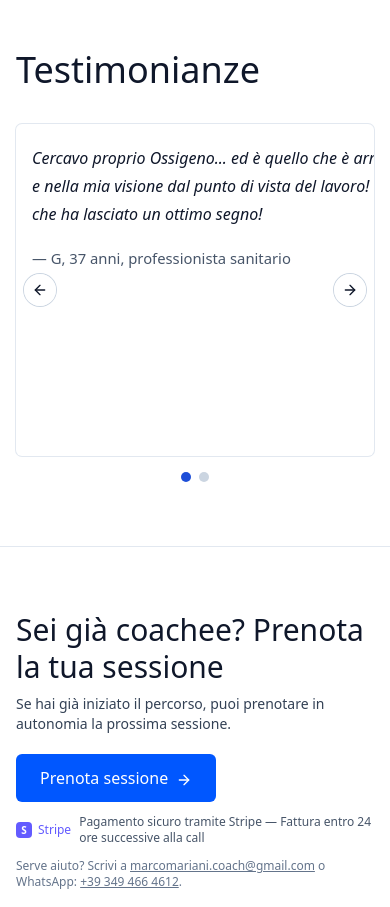
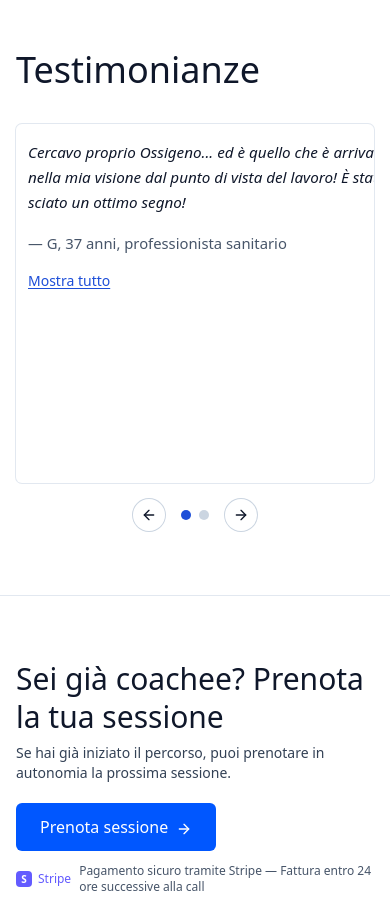
Before and after one commit to marcomarianicoach/secondo-respiro, a React (Vite) app: page / in a window 390 px wide. Shown: the part 3260-4167 px from the top of the page. Built offline with nearby package versions, Linux system fonts and the light colour scheme.

Commit message:
Update App.tsx

```diff
--- a/src/App.tsx
+++ b/src/App.tsx
@@ -120,7 +120,7 @@ export default function SecondoRespiroLanding() {
 
   return (
     <div id="top" className="min-h-screen bg-white text-slate-900">
-      <style dangerouslySetInnerHTML={{ __html: ".font-sans{font-family:'Manrope',ui-sans-serif,system-ui,-apple-system,'Segoe UI',Roboto,'Helvetica Neue',Arial,'Noto Sans','Liberation Sans',sans-serif;}" }} />
+      <style dangerouslySetInnerHTML={{ __html: ".font-sans{font-family:'Manrope',ui-sans-serif,system-ui,-apple-system,'Segoe UI',Roboto,'Helvetica Neue',Arial,'Noto Sans','Liberation Sans',sans-serif;} .clamped{display:-webkit-box;-webkit-box-orient:vertical;overflow:hidden}" }} />
       <SmoothHashScroll />
       <DevDiagnostics />
       <Header active={active} />
@@ -342,14 +342,35 @@ function Testimonials() {
     touchStartX.current = null; deltaX.current = 0;
   };
 
-  const TestimonialBlock = ({ t }: { t: { paras: string[]; author: string } }) => (
-    <blockquote className="font-sans italic text-base sm:text-[1.05rem] md:text-xl leading-7 break-words hyphens-auto text-slate-900">
-      {t.paras.map((p, i) => (
-        <p key={i} className={i === 0 ? undefined : "mt-2 not-italic text-[1.05rem] md:text-[1.15rem] text-slate-800"}>{p}</p>
-      ))}
-      <footer className="mt-4 text-[0.925rem] not-italic font-sans text-slate-600">{t.author}</footer>
-    </blockquote>
-  );
+  const TestimonialBlock = ({ t, clamp = true }: { t: { paras: string[]; author: string }; clamp?: boolean }) => {
+    const [expanded, setExpanded] = useState(!clamp);
+    const first = t.paras[0] || "";
+    const rest = t.paras.slice(1);
+    return (
+      <div>
+        <blockquote className="font-sans text-[clamp(15px,3.9vw,17px)] md:text-xl leading-[1.65] break-words hyphens-auto text-slate-900">
+          <p className={`${!expanded && clamp ? 'clamped' : ''}`} style={!expanded && clamp ? ({ WebkitLineClamp: 12 } as any) : undefined}>
+            <em>{first}</em>
+            {rest.map((p, i) => (
+              <span key={i}>
+                <br />
+                <br />
+                {p}
+              </span>
+            ))}
+          </p>
+          <footer className="mt-4 text-[0.925rem] not-italic font-sans text-slate-600">{t.author}</footer>
+        </blockquote>
+        {clamp && (
+          <div className="mt-3">
+            <button onClick={() => setExpanded((v) => !v)} className="text-sm font-medium text-blue-700 underline underline-offset-2">
+              {expanded ? 'Mostra meno' : 'Mostra tutto'}
+            </button>
+          </div>
+        )}
+      </div>
+    );
+  };
 
   return (
     <section id="testimonianze" className="bg-white border-t border-slate-200" aria-labelledby="testimonianze-title">
@@ -358,34 +379,38 @@ function Testimonials() {
 
         {/* Mobile slider */}
         <div className="md:hidden mt-8">
-          <div className="relative overflow-hidden rounded-md ring-1 ring-slate-200 bg-white">
+          <div className="relative overflow-x-hidden rounded-md ring-1 ring-slate-200 bg-white">
             <ul className="flex transition-transform duration-300" style={{ transform: `translateX(-${idx * 100}%)`, width: `${items.length * 100}%` }}>
               {items.map((t, i) => (
-                <li key={i} className="w-full shrink-0 px-4 py-5" onTouchStart={onTouchStart} onTouchMove={onTouchMove} onTouchEnd={onTouchEnd}>
-                  <TestimonialBlock t={t} />
+                <li key={i} className="w-full shrink-0 px-3 py-4" onTouchStart={onTouchStart} onTouchMove={onTouchMove} onTouchEnd={onTouchEnd}>
+                  <TestimonialBlock t={t} clamp />
                 </li>
               ))}
             </ul>
 
             {/* Controls */}
-            <button aria-label="Testimonianza precedente" onClick={() => go(-1)} className="absolute left-2 top-1/2 -translate-y-1/2 rounded-full p-2 ring-1 ring-slate-300 bg-white/80">
+
+
+          </div>
+          <div className="mt-4 flex items-center justify-center gap-4">
+            <button aria-label="Testimonianza precedente" onClick={() => go(-1)} className="rounded-full p-2 ring-1 ring-slate-300 bg-white">
               <ArrowRight className="h-4 w-4 -scale-x-100" />
             </button>
-            <button aria-label="Testimonianza successiva" onClick={() => go(1)} className="absolute right-2 top-1/2 -translate-y-1/2 rounded-full p-2 ring-1 ring-slate-300 bg-white/80">
+            <div className="flex gap-2">
+              {items.map((_, i) => (
+                <button key={i} aria-label={`Vai alla testimonianza ${i + 1}`} onClick={() => setIdx(i)} className={`${idx === i ? 'bg-blue-700' : 'bg-slate-300'} h-2.5 w-2.5 rounded-full`} />
+              ))}
+            </div>
+            <button aria-label="Testimonianza successiva" onClick={() => go(1)} className="rounded-full p-2 ring-1 ring-slate-300 bg-white">
               <ArrowRight className="h-4 w-4" />
             </button>
-          </div>
-          <div className="mt-4 flex justify-center gap-2">
-            {items.map((_, i) => (
-              <button key={i} aria-label={`Vai alla testimonianza ${i + 1}`} onClick={() => setIdx(i)} className={`h-2.5 w-2.5 rounded-full ${idx === i ? 'bg-blue-700' : 'bg-slate-300'}`} />
-            ))}
           </div>
         </div>
 
         {/* Desktop: due colonne ben visibili */}
         <div className="hidden md:grid mt-10 grid-cols-2 gap-10">
           {items.map((t, i) => (
-            <TestimonialBlock key={i} t={t} />
+            <TestimonialBlock key={i} t={t} clamp={false} />
           ))}
         </div>
       </div>
```
